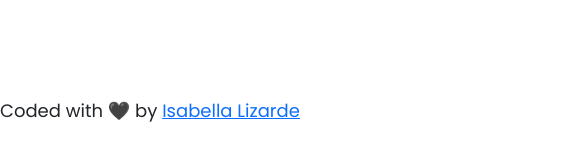
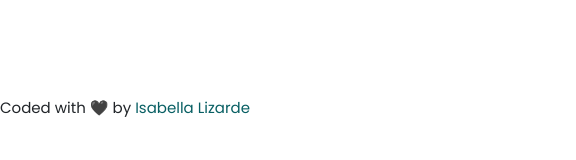
Before and after one commit to soybella/SheCodes-Portfolio-Project, a plain HTML site: page index.html in a window 1280 px wide. Shown: the part 2435-2595 px from the top of the page, 0-576 px from the left. Drawn offline with nearby package versions, Linux system fonts and the light colour scheme.

Commit message:
Updated footer CSS

```diff
--- a/styles/portfolio.css
+++ b/styles/portfolio.css
@@ -57,11 +57,6 @@ img {
   border: 1.5px solid rgba(0, 0, 0, 0.3);
   box-shadow: var(--box-shadow);
 }
-
-/* .heart-logo {
-  color: var(--backup-color);
-  padding: 5px;
-} */
 
 .logo-small {
   max-height: 70px;
@@ -245,6 +240,15 @@ img {
   aspect-ratio: 1 / 1;
 }
 
+.footer p {
+  font-size: 15px;
+}
+
+.footer-link {
+  text-decoration: none;
+  color: var(--secondary-color);
+}
+
 #contact {
   margin-top: 25px;
 }
```
